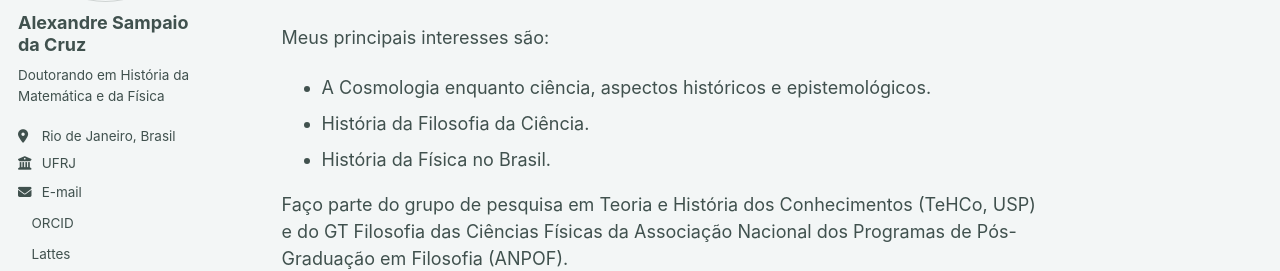
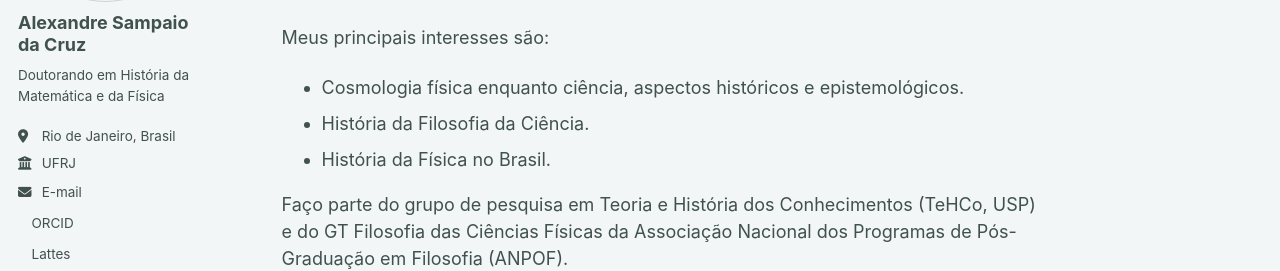
Before and after one commit to alexndr-sc/alexndr-sc.github.io, a Jekyll site: the page built from _pages/about.md, in a window 1280 px wide. Shown: the part 274-545 px from the top of the page. Built offline with Jekyll 4.4.1, drawn with Linux system fonts in a browser that asks for light colours; a script bundle is joined from its source files by our own code; a style sheet for code colours, icons or effects is not loaded.

Commit message:
Update about.md

```diff
--- a/_pages/about.md
+++ b/_pages/about.md
@@ -14,7 +14,7 @@ Meu nome é Alexandre. Sou bacharel em Física e Astronomia pela UFRJ e mestre e
 
 Meus principais interesses são:
 
-- A Cosmologia enquanto ciência, aspectos históricos e epistemológicos.
+- Cosmologia física enquanto ciência, aspectos históricos e epistemológicos.
 - História da Filosofia da Ciência.
 - História da Física no Brasil.
 
```
